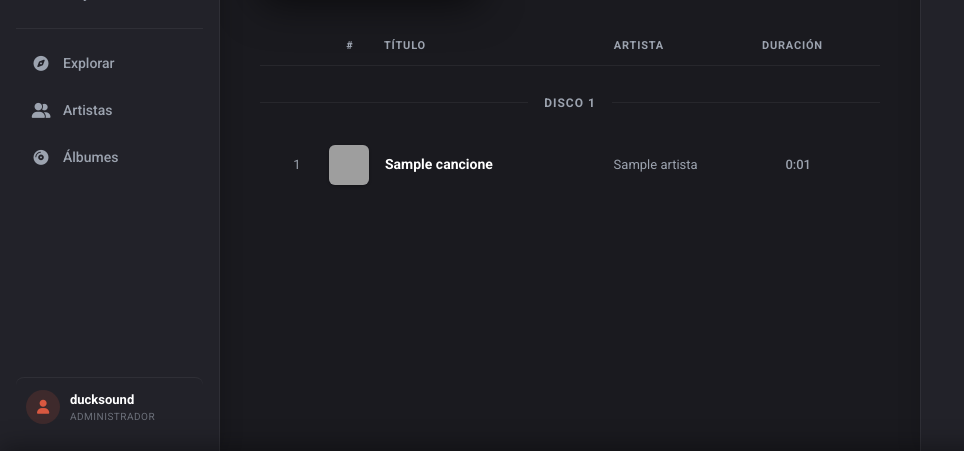
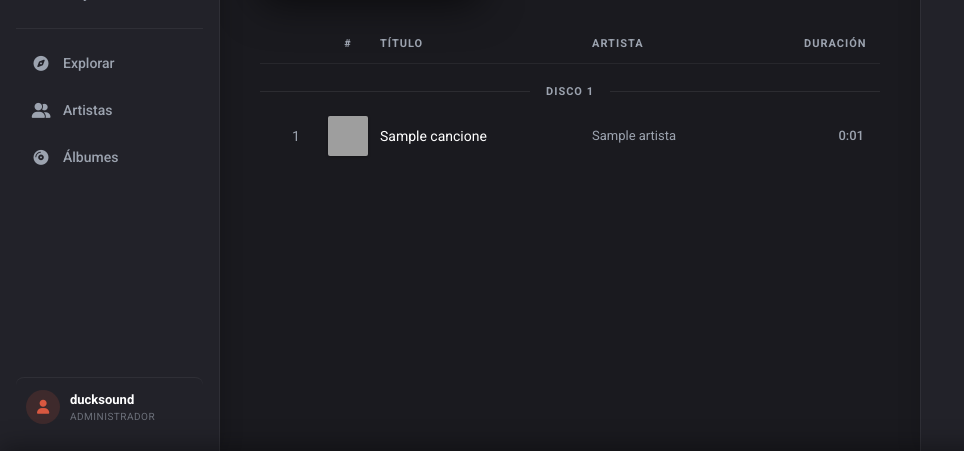
Before and after one commit to GMS-EC/ducksound, a Flask app: page /album/1 in a window 1280 px wide. Shown: the part 260-711 px from the top of the page, without its empty margins (0-964 px from the left). Run offline with Flask 3, Linux system fonts and the light colour scheme; the visitor is signed in with stand-in values (Sample User, id 1); tables that the repository leaves empty hold one stand-in row (values such as "Sample post"); some libraries are stand-ins or nearby versions; grey boxes are pictures that could not be loaded.

Commit message:
feat: enhance album tracklist styling and layout for improved user experience

```diff
--- a/templates/album.html
+++ b/templates/album.html
@@ -59,7 +59,7 @@
             <button class="track-play-btn" title="Reproducir"><i class="fa-solid fa-play"></i></button>
             <span class="track-num">
                 <span class="num-text">{{ s.numero_pista if s.numero_pista else loop.index }}</span>
-                <div class="playing-eq"><span></span><span></span><span></span><span></span></div>
+                <span class="playing-eq"><span></span><span></span><span></span></span>
             </span>
             <div class="track-cover-sm">
                 {% if cover_url %}
@@ -75,12 +75,6 @@
             </div>
             <span class="track-artist-col">{{ s.artista_obj.nombre if s.artista_obj else 'Desconocido' }}</span>
             <span class="track-duration">
-                <div class="track-progress-indicator">
-                    <svg class="progress-ring" width="28" height="28">
-                        <circle class="progress-ring__background" stroke-width="2" fill="transparent" r="12" cx="14" cy="14" />
-                        <circle class="progress-ring__circle" stroke-width="2" stroke-dasharray="75 75" stroke-dashoffset="75" fill="transparent" r="12" cx="14" cy="14" />
-                    </svg>
-                </div>
                 <span class="duration-text">
                     {% if s.duracion %}
                     {{ (s.duracion // 60) }}:{{ '%02d' % (s.duracion % 60) }}
@@ -104,26 +98,199 @@
 
 {% block extra_css %}
 <style>
-.disc-separator {
+/* ==========================================
+   SPOTIFY SONG LIST — ALBUM TRACKLIST
+   ========================================== */
+
+/* HEADER */
+.album-detail .tracklist-header {
+  display: grid;
+  grid-template-columns: 40px 40px 1fr 1fr 60px;
+  gap: 12px;
+  align-items: center;
+  padding: 8px 16px 10px;
+  border-bottom: 1px solid rgba(255,255,255,0.06);
+  margin-bottom: 4px;
+  font-size: 11px;
+  font-weight: 600;
+  color: var(--muted);
+  text-transform: uppercase;
+  letter-spacing: 1px;
+  user-select: none;
+}
+.album-detail .tracklist-header .tracklist-col-duration { text-align: right; }
+
+/* TRACKLIST CONTAINER */
+.album-detail #album-tracklist {
+  display: flex;
+  flex-direction: column;
+  gap: 2px;
+}
+
+/* ROW */
+.album-detail .track-item {
+  display: grid;
+  grid-template-columns: 40px 40px 1fr 1fr 60px;
+  gap: 12px;
+  align-items: center;
+  padding: 6px 16px;
+  border-radius: 4px;
+  cursor: pointer;
+  transition: background 0.15s ease;
+  border: none;
+  background: transparent;
+  min-width: 0;
+}
+.album-detail .track-item:hover {
+  background: rgba(255,255,255,0.05);
+}
+
+/* PLAY BUTTON */
+.album-detail .track-play-btn {
+  grid-column: 1;
+  grid-row: 1;
+  display: none;
+  align-items: center;
+  justify-content: center;
+  width: 32px;
+  height: 32px;
+  border: none;
+  background: transparent;
+  color: var(--text-bright);
+  cursor: pointer;
+  border-radius: 50%;
+  font-size: 13px;
+  z-index: 1;
+}
+.album-detail .track-item:hover .track-play-btn { display: inline-flex; }
+.album-detail .track-item.playing .track-play-btn { display: none; }
+
+/* TRACK NUMBER */
+.album-detail .track-num {
+  grid-column: 1;
+  grid-row: 1;
+  display: flex;
+  align-items: center;
+  justify-content: center;
+  height: 40px;
+  font-size: 14px;
+  color: var(--muted);
+  font-variant-numeric: tabular-nums;
+}
+.album-detail .track-item:hover .track-num { display: none; }
+.album-detail .track-item.playing .track-num { display: flex; }
+.album-detail .track-item.playing .num-text { display: none; }
+.album-detail .track-item.playing .playing-eq { display: flex; }
+
+/* EQUALIZER */
+.album-detail .playing-eq {
+  display: none;
+  align-items: center;
+  gap: 2px;
+  height: 16px;
+}
+.album-detail .playing-eq span {
+  display: block;
+  width: 3px;
+  background: #1DB954;
+  border-radius: 2px;
+  animation: eqAnim 0.6s ease-in-out infinite alternate;
+}
+.album-detail .playing-eq span:nth-child(1) { height: 8px;  animation-duration: 0.45s; }
+.album-detail .playing-eq span:nth-child(2) { height: 14px; animation-duration: 0.70s; }
+.album-detail .playing-eq span:nth-child(3) { height: 10px; animation-duration: 0.55s; }
+@keyframes eqAnim {
+  0%   { transform: scaleY(0.4); }
+  100% { transform: scaleY(1); }
+}
+
+/* COVER */
+.album-detail .track-cover-sm {
+  width: 40px;
+  height: 40px;
+  border-radius: 2px;
+  overflow: hidden;
+  background: rgba(255,255,255,0.04);
+}
+.album-detail .track-cover-sm img {
+  width: 100%; height: 100%; object-fit: cover;
+}
+.album-detail .track-cover-sm .cover-fallback {
+  width: 100%; height: 100%;
+  display: flex; align-items: center; justify-content: center;
+  color: var(--muted); font-size: 14px;
+}
+
+/* TITLE + ARTIST MOBILE */
+.album-detail .track-info {
+  min-width: 0;
+  display: flex;
+  flex-direction: column;
+  gap: 2px;
+}
+.album-detail .track-title {
+  font-size: 14px;
+  font-weight: 400;
+  color: var(--text-bright);
+  white-space: nowrap;
+  overflow: hidden;
+  text-overflow: ellipsis;
+  transition: color 0.15s;
+}
+.album-detail .track-item:hover .track-title { color: #fff; }
+.album-detail .track-item.playing .track-title { color: #1DB954; }
+.album-detail .track-artist-mobile {
+  font-size: 12px;
+  color: var(--muted);
+  white-space: nowrap;
+  overflow: hidden;
+  text-overflow: ellipsis;
+}
+
+/* ARTIST COLUMN */
+.album-detail .track-artist-col {
+  font-size: 13px;
+  color: var(--muted);
+  white-space: nowrap;
+  overflow: hidden;
+  text-overflow: ellipsis;
+}
+
+/* DURATION */
+.album-detail .track-duration {
+  text-align: right;
+  font-size: 13px;
+  color: var(--muted);
+  font-variant-numeric: tabular-nums;
+}
+.album-detail .track-duration .duration-text {
+  display: inline;
+}
+
+/* DISC SEPARATOR */
+.album-detail .disc-separator {
   display: flex;
   align-items: center;
   gap: 16px;
-    padding: 20px 0;
+  padding: 16px 0 8px;
   grid-column: 1 / -1;
 }
-.disc-line {
+.album-detail .disc-separator .disc-line {
   flex: 1;
   height: 1px;
-    background: var(--border-color);
+  background: rgba(255,255,255,0.08);
 }
-.disc-label {
-    font-size: 12px;
+.album-detail .disc-separator .disc-label {
+  font-size: 11px;
   font-weight: 700;
   color: var(--muted);
   text-transform: uppercase;
   letter-spacing: 1px;
   white-space: nowrap;
 }
+
+/* EMPTY STATE */
+.album-detail .empty-state { grid-column: 1 / -1; }
 </style>
 {% endblock %}
 
```
Lines whose indentation alone changed are shown as unchanged.
